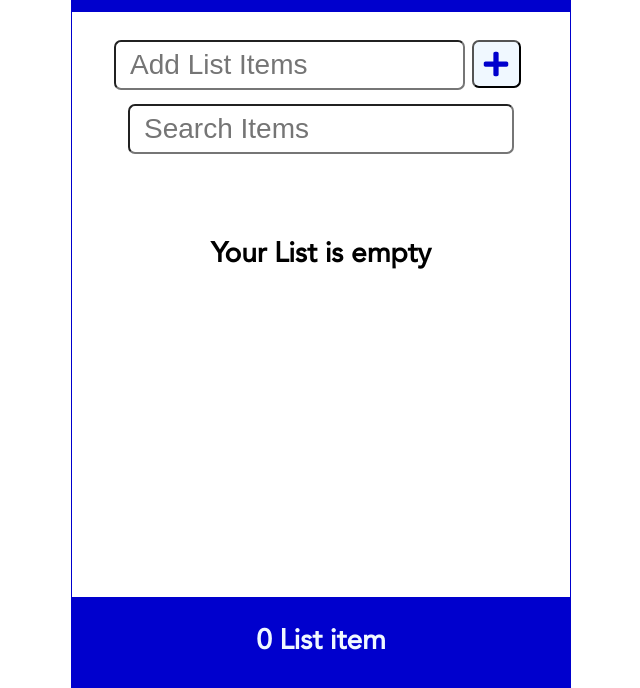
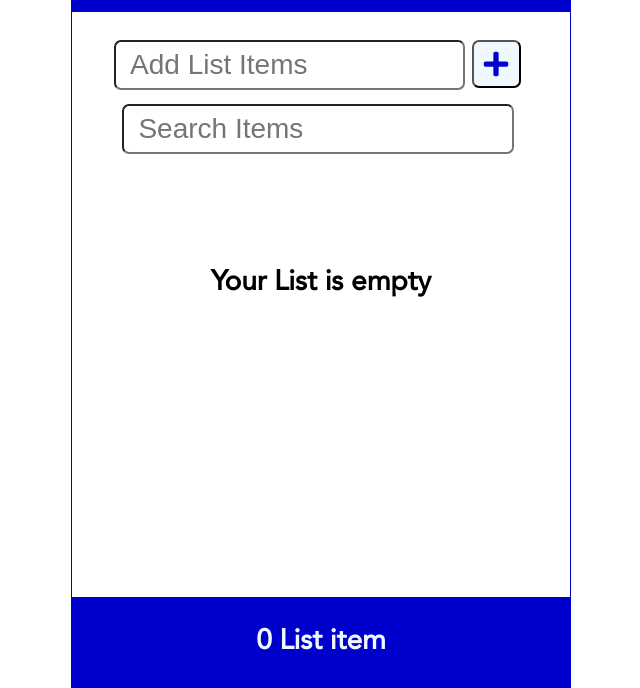
Before and after one commit to vimal546/to-do-list, a React app: page / in a window 1280 px wide. Shown: the part 112-800 px from the top of the page, without its empty margins (319-959 px from the left). Built offline with nearby package versions, Linux system fonts and the light colour scheme.

Commit message:
fist deploy-style3"

```diff
--- a/src/index.css
+++ b/src/index.css
@@ -11,7 +11,7 @@ html{
     font-size: 28px;
 }
 body{
-    min-height: 100vh;
+    min-height: 100%;
     font-family: myfont;
 }
 .App{
@@ -145,17 +145,22 @@ form button{
     cursor: pointer;
 }
 form button:hover{
-    background-color: mediumblue;
+    background-color: rgb(74, 217, 38);
     color: black;
+}
+.searchForm{
+    width: 100%;
 }
 .searchForm input[type="text"]{
     flex-grow: 1;
-    max-width: 45rem;
+    max-width: 14rem;
     min-height: 48px;
     font-size: 1rem;
     padding: 0.25rem;
     padding-left: 0.50rem;
     border-radius: 0.25rem;
+    margin-left: 1.8rem;
+    margin-bottom: 1rem;
     outline: none;
     align-items: center;
     justify-content: center;
```
